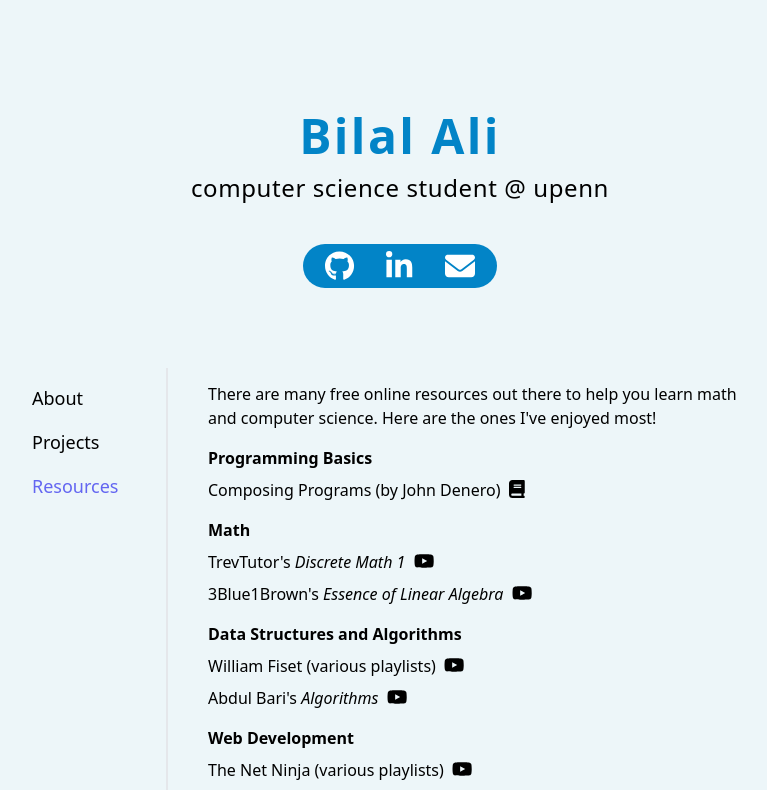
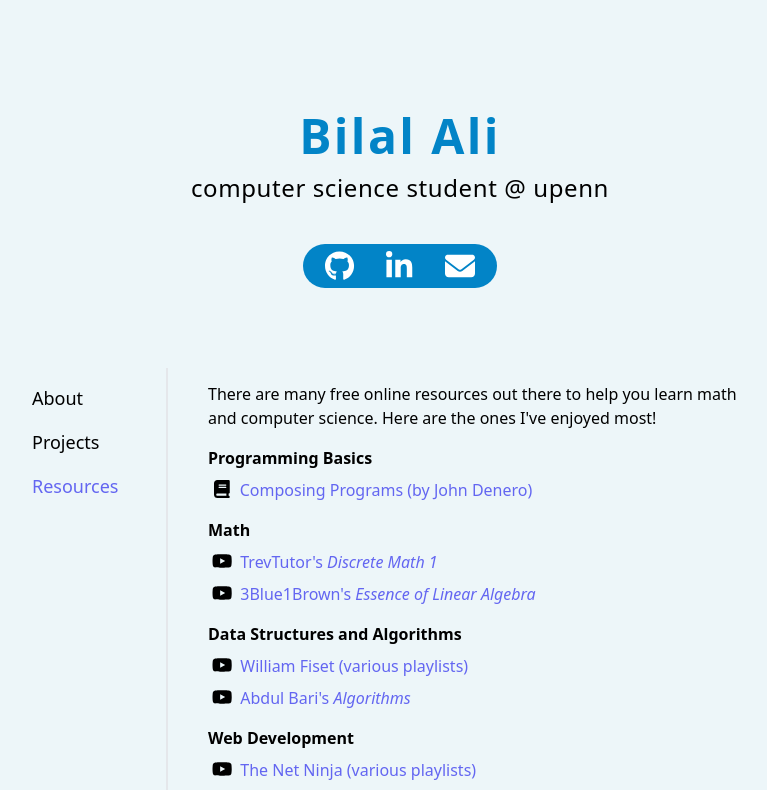
Before and after one commit to bilala45/personal-website, a React (Create React App) app: page /resources in a window 1280 px wide. Shown: the top 790 px of the page, without its empty margins (240-1007 px from the left). Built offline with nearby package versions, Linux system fonts and the light colour scheme.

Commit message:
Refactor Resources page to incorporate modular components

```diff
--- a/src/components/Resources.js
+++ b/src/components/Resources.js
@@ -1,6 +1,6 @@
-import { FontAwesomeIcon } from "@fortawesome/react-fontawesome";
-import { faBook, faLandmark } from "@fortawesome/free-solid-svg-icons";
-import { faYoutube } from "@fortawesome/free-brands-svg-icons";
+import ResourceClass from "./ResourceClass";
+import ResourceBook from "./ResourceBook";
+import ResourceVideo from "./ResourceVideo";
 
 const Resources = () => {
   return (
@@ -11,41 +11,46 @@
       </div>
       <div>
         <div className="font-semibold pt-4">Programming Basics</div>
-        <div className="pt-2">
-          Composing Programs (by John Denero){" "}
-          <FontAwesomeIcon className="ml-1 text-lg" icon={faBook} />
-        </div>
+        <ResourceBook
+          name="Composing Programs"
+          author="John Denero"
+          link="https://composingprograms.com/"
+        />
 
         <div className="font-semibold pt-4">Math</div>
-        <div className="pt-2">
-          TrevTutor's <span className="italic">Discrete Math 1</span>{" "}
-          <FontAwesomeIcon className="ml-1 text-lg" icon={faYoutube} />
-        </div>
-        <div className="pt-2">
-          3Blue1Brown's{" "}
-          <span className="italic">Essence of Linear Algebra</span>{" "}
-          <FontAwesomeIcon className="ml-1 text-lg" icon={faYoutube} />
-        </div>
+        <ResourceVideo
+          author="TrevTutor"
+          name="Discrete Math 1"
+          link="https://www.youtube.com/playlist?list=PLDDGPdw7e6Ag1EIznZ-m-qXu4XX3A0cIz"
+        />
+        <ResourceVideo
+          author="3Blue1Brown"
+          name="Essence of Linear Algebra"
+          link="https://www.youtube.com/playlist?list=PLZHQObOWTQDPD3MizzM2xVFitgF8hE_ab"
+        />
 
         <div className="font-semibold pt-4">Data Structures and Algorithms</div>
-        <div className="pt-2">
-          William Fiset (various playlists){" "}
-          <FontAwesomeIcon className="ml-1 text-lg" icon={faYoutube} />
-        </div>
-        <div className="pt-2">
-          Abdul Bari's <span className="italic">Algorithms</span>{" "}
-          <FontAwesomeIcon className="ml-1 text-lg" icon={faYoutube} />
-        </div>
+        <ResourceVideo
+          author="William Fiset"
+          name="various playlists"
+          link="https://www.youtube.com/c/WilliamFiset-videos"
+        />
+        <ResourceVideo
+          author="Abdul Bari"
+          name="Algorithms"
+          link="https://www.youtube.com/playlist?list=PLDN4rrl48XKpZkf03iYFl-O29szjTrs_O"
+        />
 
         <div className="font-semibold pt-4">Web Development</div>
-        <div className="pt-2">
-          The Net Ninja (various playlists){" "}
-          <FontAwesomeIcon className="ml-1 text-lg" icon={faYoutube} />
-        </div>
-        <div className="pt-2">
-          Full Stack Open 2022{" "}
-          <FontAwesomeIcon className="ml-1 text-lg" icon={faLandmark} />
-        </div>
+        <ResourceVideo
+          author="The Net Ninja"
+          name="various playlists"
+          link="https://www.youtube.com/c/TheNetNinja"
+        />
+        <ResourceClass
+          name="Full Stack Open 2022"
+          link="https://fullstackopen.com/en/"
+        />
       </div>
       <div className="text-lg font-semibold text-center pt-4">
         Happy learning! :)
```
